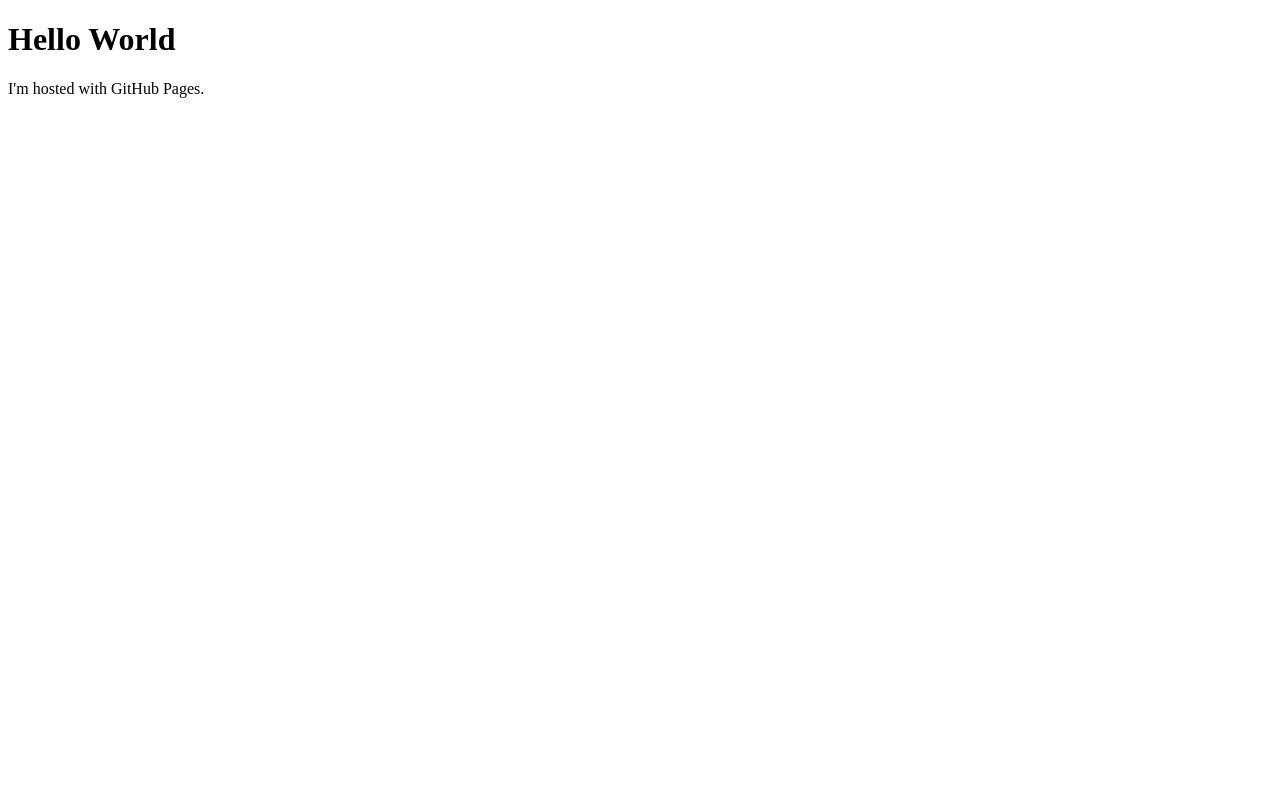
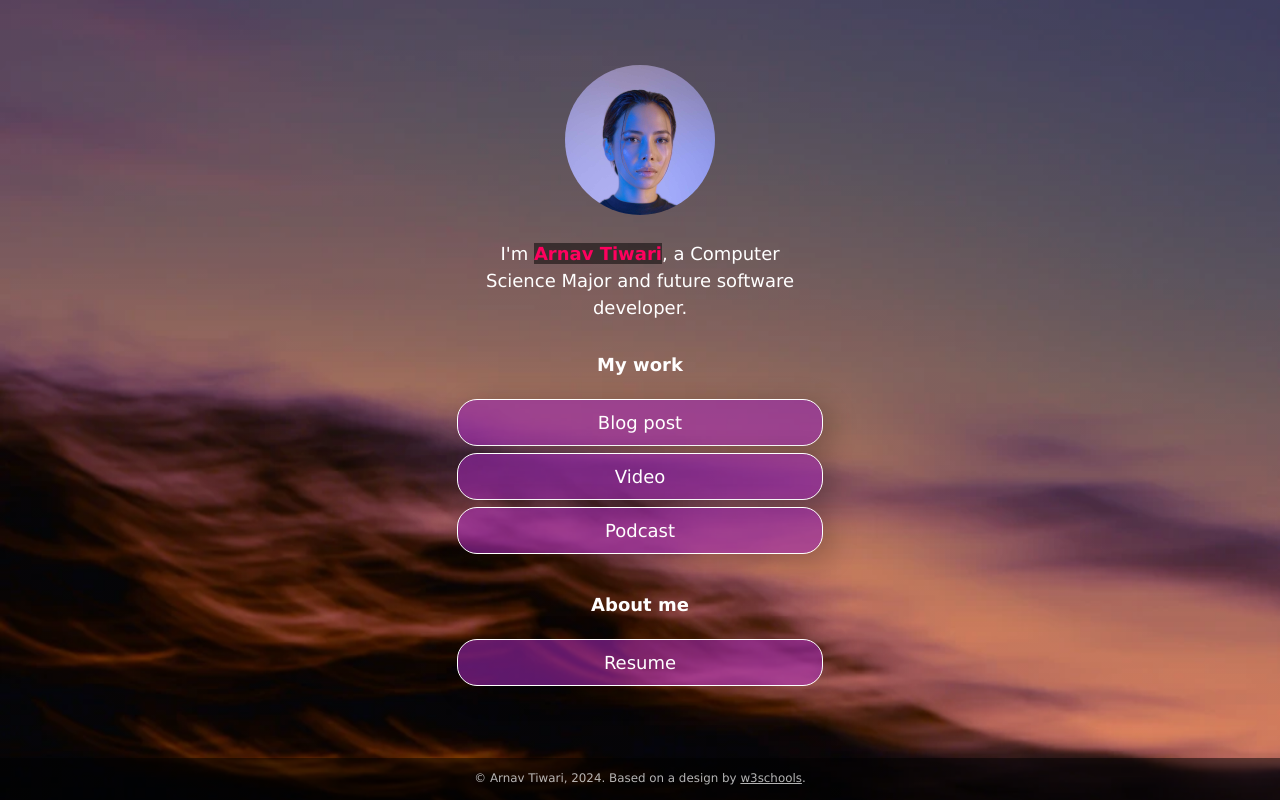
Before and after one commit to 13Tiwari/13Tiwari.github.io, a plain HTML site: page index.html in a window 1280 px wide. Drawn offline with Linux system fonts and the light colour scheme.

Commit message:
Added website template

```diff
--- /dev/null
+++ b/css/style.css
@@ -0,0 +1,231 @@
+:root {
+    --primaryText: #fff;
+    --secondaryText: #ff015e;
+    --primary: rgba(156, 39, 176, .60);
+    --secondary: rgba(255, 1, 94, .60);
+    --buttonHover: rgba(156, 39, 176, .40);
+    --smallButtonHover: rgba(0, 0, 0, .25);
+}
+
+html {
+    box-sizing: border-box;
+    /* keeps button boxes within phone screen width */
+    -ms-text-size-adjust: 100%;
+    -webkit-text-size-adjust: 100%;
+    height: 100%;
+}
+
+*,
+*:before,
+*:after {
+    box-sizing: inherit;
+}
+
+body {
+    margin: 0;
+    min-height: 100%;
+    /* The image used for the site background. Try changing skyscape.jpg to stars.jpg. Put a replacement photo in the images folder and, in line 21 below, replace skyscape.jpg with yourbackgroundfilename.jpg */
+    /* The linear gradient darkens the image, like putting a sunglasses lens on top of it. If you want to darken the image even more, change 0.1 (both times) to 0.3 or higher */
+    background: linear-gradient(rgba(0, 0, 0, 0.1), rgba(0, 0, 0, 0.1)), url(../images/skyscape.jpg);
+    /* Prevents the browser from repeating or "tiling" the background image */
+    background-repeat: no-repeat;
+    background-position: center;
+    /* Freezes the image so that even the content scrolls down, the background stays put */
+    background-attachment: fixed;
+    /* Resizes the background image to cover the entire container */
+    background-size: cover;
+    font-family: Futura, Verdana, sans-serif;
+    line-height: 1.5;
+    font-size: 18px;
+    display: flex;
+    flex-direction: column;
+    justify-content: space-around;
+    align-items: center;
+}
+
+h1 {
+    font-size: 1em;
+}
+
+h2 {
+    font-size: 1em;
+    margin-bottom: 0;
+}
+
+img {
+    margin: .5em 1em;
+    /* border: 1px solid #ccc; */
+    border-radius: 50%;
+    height: 150px;
+    max-width: 100%;
+    object-fit: cover;
+    /* Resizes the image to cover the entire container */
+}
+
+.container {
+    text-align: center;
+    width: 100%;
+    padding: 0;
+    margin-right: auto;
+    margin-left: auto;
+    flex: 1;
+    display: flex;
+    flex-direction: column;
+    justify-content: center;
+}
+
+.image-container {
+    text-align: center;
+    width: 100%;
+}
+
+.main-text-color {
+    color: var(--primaryText);
+}
+
+.name {
+    color: var(--secondaryText);
+}
+
+.name strong {
+    background-color: rgba(0, 0, 0, 0.50);
+}
+
+.section-header {
+    padding-top: .5em;
+}
+
+.button,
+.intro,
+.links-container,
+.slidedown,
+.external-link {
+    width: 100%;
+    min-width: 50%;
+    padding: .5em 1em;
+    text-decoration: none;
+    color: inherit;
+    text-align: center;
+}
+
+.button, .external-link {
+    border: 1px solid var(--primaryText);
+    border-radius: 20px;
+    box-shadow: 7px 6px 28px 1px rgba(0, 0, 0, 0.24);
+    overflow: hidden;
+    white-space: nowrap;
+    display: inline-block;
+    background-color: var(--primary);
+    cursor: pointer;
+    transition: 0.2s all;
+}
+
+.button:not(.highlight) {
+    background-color: var(--primary);
+}
+
+@media (hover: hover) {
+    .button:hover { background-color: var(--buttonHover); }
+}
+
+.button.highlight {
+    background-color: var(--secondary);
+}
+
+.button:active, .external-link:active {
+    transform: scale(0.98);
+    /* Scaling button to 0.98 to its original size */
+    box-shadow: 3px 2px 22px 1px rgba(0, 0, 0, 0.24);
+    /* Lowering the shadow */
+}
+
+.intro {
+    margin: 0 auto;
+}
+
+.section {
+    margin-top: 1em;
+}
+
+.slidedown {
+    margin: 0 auto;
+    padding: 0;
+    -webkit-transition: height .4s ease;
+    -o-transition: height .4s ease;
+    transition: height .4s ease;
+    overflow: hidden;
+    height: 0;
+}
+
+.external-link {
+    border: 1px solid var(--primaryText);
+    border-radius: 20px;
+    background-color: transparent;
+    display: flex;
+    align-items: center;
+    justify-content: center;
+    padding: 0;
+    margin: .5em auto 1.5em auto;
+    text-decoration: none;
+    color: inherit;
+    height: 2em;
+    width: 6em;
+}
+
+.external-link:hover {
+    background-color: var(--smallButtonHover)
+}
+
+.description {
+    display: flex;
+    text-align: left;
+    flex-direction: column;
+    padding: 0 .6em;
+}
+
+.description > p {
+    margin: .5em 0;
+}
+
+.footer {
+  font-size: .66em;
+  background-color: rgba(0, 0, 0, .5);
+  color: rgba(225, 225, 225, .8);
+  text-decoration: none;
+  width: 100%;
+  min-height: 3em;
+  display: flex;
+  align-items: center;
+  justify-content: center;
+  position: relative;
+}
+
+.footer a {
+    color: inherit;
+}
+
+/* Media queries allow you to change style properties according to the screen width. In this case, if the screen is AT LEAST 540 pixels wide (bigger than a standard phone), the .container resizes to 540 pixels and the buttons and intro resize to 85% of the container width */
+@media (min-width: 540px) {
+    .container {
+        max-width: 540px;
+    }
+
+    .button,
+    .intro,
+    .slidedown {
+        width: 85%;
+    }
+}
+
+/* If the screen is AT LEAST 768 pixels wide (standard tablet or larger), the .container resizes to 750 pixels and the buttons and intro resize to 40% of the container width */
+@media (min-width: 768px) {
+    .container {
+        max-width: 768px;
+    }
+
+    .button,
+    .intro,
+    .slidedown {
+        width: 40%;
+    }
+}
--- a/index.html
+++ b/index.html
@@ -1,7 +1,74 @@
 <!DOCTYPE html>
-<html>
-<body>
-<h1>Hello World</h1>
-<p>I'm hosted with GitHub Pages.</p>
+<!-- This page is adapted from w3schools "How to make a link tree website https://www.w3schools.com/howto/howto_website_create_linktree.asp" -->
+<html lang="en">
+
+<head>
+  <meta charset="utf-8" />
+  <meta name="viewport" content="width=device-width, initial-scale=1" />
+  <!-- Add your name below -->
+  <title>Arnav Tiwari</title>
+  <link rel="stylesheet" href="css/style.css">
+</head>
+
+<body class="main-text-color">
+  <!-- Content container. Everything except footer goes here -->
+  <div class="container">
+    <!-- Image and name container. Put your replacement photo—which you should crop to be square—in the images folder, then change the source attribute to images/yourportraitfilename.jpg. This path says, "Look in the images folder for yourportraitfilename.jpg." Be sure to change the alt text, too. -->
+    <div class="image-container">
+      <img src="images/portrait.jpg" alt="Photo by Art Hauntington">
+    </div>
+    <div class="intro">
+      I'm <span class="name"><strong>Arnav Tiwari</strong></span>, a Computer Science Major and future software developer.
+    </div>
+    <div class="section-header">
+      <h1>My work</h1>
+    </div>
+    <!-- Replace the # inside of the href="#" with your links. -->
+    <div class="links-container">
+      <div class="button toggle">Blog post</div>
+      <div class="slidedown">
+        <div class="description">
+          <h2>Blog post title</h2>
+          <p>Here, add a short but appealing description of your blog post.</p>
+          <a href="#" class="external-link" target="_blank">Read</a>
+        </div>
+      </div>
+
+      <div class="button toggle">Video</div>
+      <div class="slidedown">
+        <div class="description">
+          <h2>Video title</h2>
+          <p>Add a short but appealing description of your video.</p>
+          <a href="#" class="external-link" target="_blank">Watch</a>
+        </div>
+      </div>
+
+      <div class="button toggle">Podcast</div>
+      <div class="slidedown">
+        <div class="description">
+          <h2>Podcast title</h2>
+          <p>Add a short but appealing description of your podcast</p>
+          <a href="#" class="external-link" target="_blank">Listen</a>
+        </div>
+      </div>
+    </div>
+
+    <!-- Replace # with PDF from Google Docs, or replace the entire section with whatever you want. Or delete it! Or add another section below it!-->
+    <div class="section-header">
+      <h1>About me</h1>
+    </div>
+
+    <div class="links-container">
+      <a href="https://drive.google.com" class="button" target="_blank">Resume</a>
+    </div>
+
+  </div>
+  <div class="footer">
+    <p>© Arnav Tiwari, 2024. Based on a design by <a
+        href="https://www.w3schools.com/howto/howto_website_create_linktree.asp" target="_blank">w3schools</a>.
+    </p>
+  </div>
+  <script type="text/javascript" src="js/slider.js"></script>
 </body>
+
 </html>
--- /dev/null
+++ b/js/slider.js
@@ -0,0 +1,19 @@
+document.addEventListener("DOMContentLoaded", () => {
+  const a = document.querySelectorAll(".toggle");
+  a.forEach((e) => {
+    e.addEventListener("click", function () {
+      let slider = this.nextElementSibling;
+      if (slider.style.height) {
+        slider.style.height = null;
+        e.classList.remove("highlight");
+      } else {
+        document.querySelectorAll(".toggle.highlight").forEach((f) => {
+          f.classList.remove("highlight");
+          f.nextElementSibling.style.height = null;
+        });
+        e.classList.add("highlight");
+        slider.style.height = slider.scrollHeight + "px";
+      }
+    })
+  })
+})
```
Also changed, not shown: images/portrait.jpg (added), images/skyscape.jpg (added), images/stars.jpg (added).
